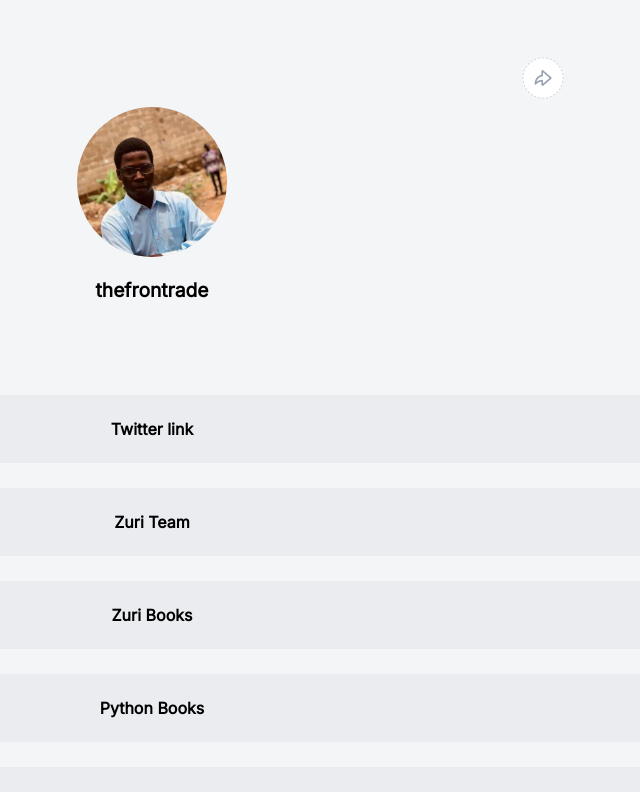
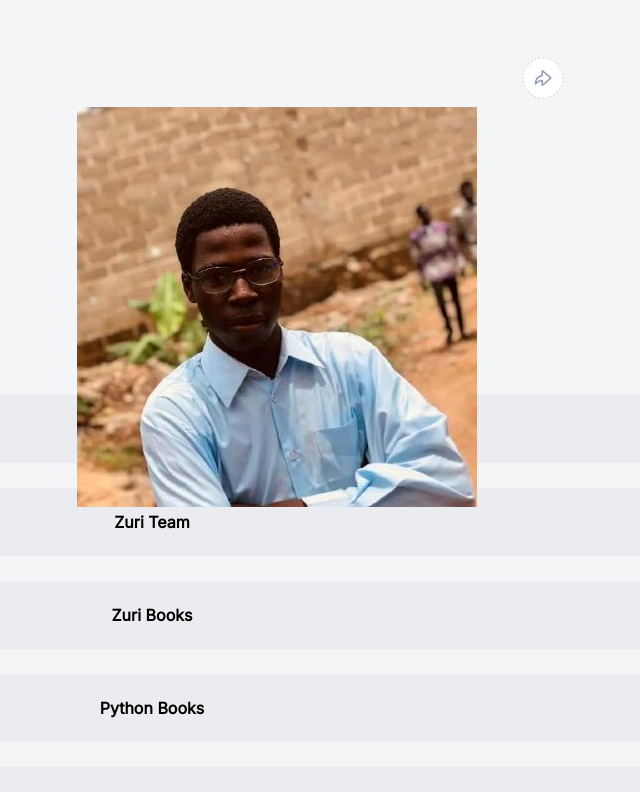
Before and after one commit to theFrontrade/zuriTask1, a React (Create React App) app: page / in a window 1280 px wide. Shown: the top 792 px of the page, without its empty margins (488-1128 px from the left). Built offline with nearby package versions, Linux system fonts and the light colour scheme.

Commit message:
Update profile.js

```diff
--- a/src/Components/profile.js
+++ b/src/Components/profile.js
@@ -10,7 +10,7 @@
       </div>
       <div className="profileImg-wrap">
         <img src="/img/icon.svg" alt="img" className="profile-icon" />
-        <img id="profile_img" src="./img/myimg1.jpg" alt="img" />
+        <img id="profile__img" src="./img/myimg1.jpg" alt="img" />
       </div>
       <p id="twitter">thefrontrade</p>
       <h2 id="slack" style={{ display: "none" }}>Samuel Adeniyi</h2>
```
